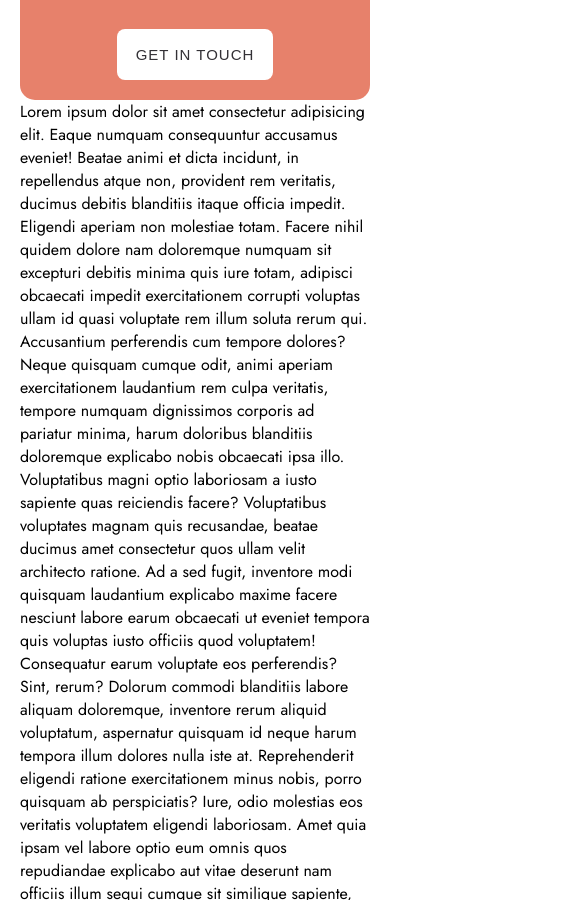
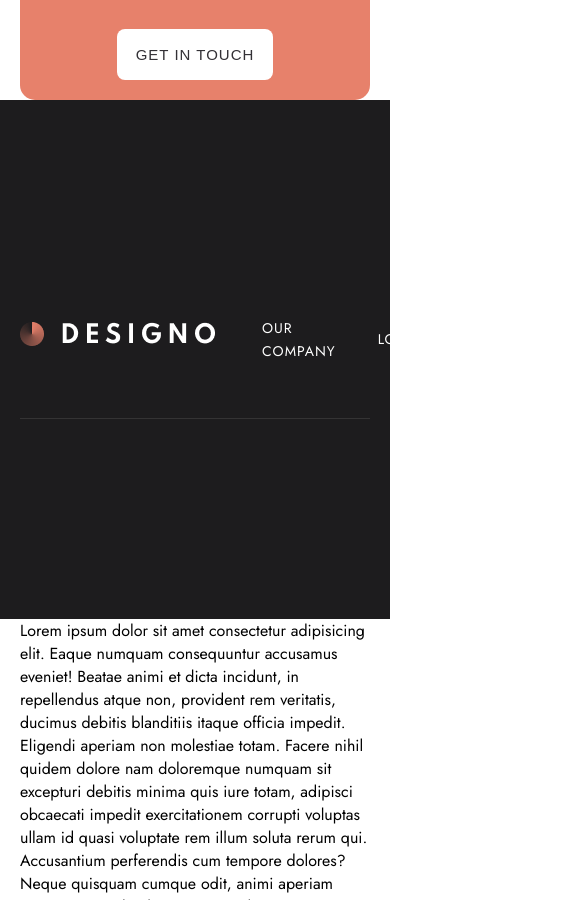
Before and after one commit to azizshukurov/designo-multi-page, a plain HTML site: page index.html in a window 390 px wide. Shown: the part 4378-5278 px from the top of the page, 571 px wide, since content can reach past the window. Drawn offline with Linux system fonts and the light colour scheme.

Commit message:
footer section footer-top do and responsive

```diff
--- a/index.html
+++ b/index.html
@@ -114,7 +114,21 @@
         <!-- Footer -->
         <footer>
             <section class="container">
+                <div class="footer__top">
+                    <div class="header__logo">
+                        <img src="img/dark__logo.png" alt="dark_logo_designo">
+                    </div>
+                    <nav>
+                        <ul>
+                            <li><a href="#">Our company</a></li>
+                            <li><a href="#">Locations</a></li>
+                            <li><a href="#">Contact</a></li>
+                        </ul>
+                    </nav>
+                </div>
+                <div class="footer__bottom">
 
+                </div>
             </section>
         </footer>
         <!-- //Footer -->
--- a/scss/_footer.scss
+++ b/scss/_footer.scss
@@ -0,0 +1,30 @@
+footer{
+    background: $footer-bg;
+    section{
+            padding: 200px 0;
+        .footer__top{
+            display: flex;
+            justify-content: space-between;
+            align-items: center;
+            border-bottom: 1px solid #343334;
+            padding: 0 0 40px 0;
+            nav{
+                ul{
+                    display: flex;
+                    justify-content: space-between;
+                    align-items: center;
+                    column-gap: 42px;
+                    li{
+                        a{
+                            font-weight: 400;
+                            font-size: 14px;
+                            letter-spacing: 1px;
+                            color: $white;
+                            text-transform: uppercase;
+                        }
+                    }
+                }
+            }
+        }
+    }
+}
```
Also changed, not shown: css/style.css, img/dark__logo.png (added), img/logo_dark.svg (deleted), 1 other file.
